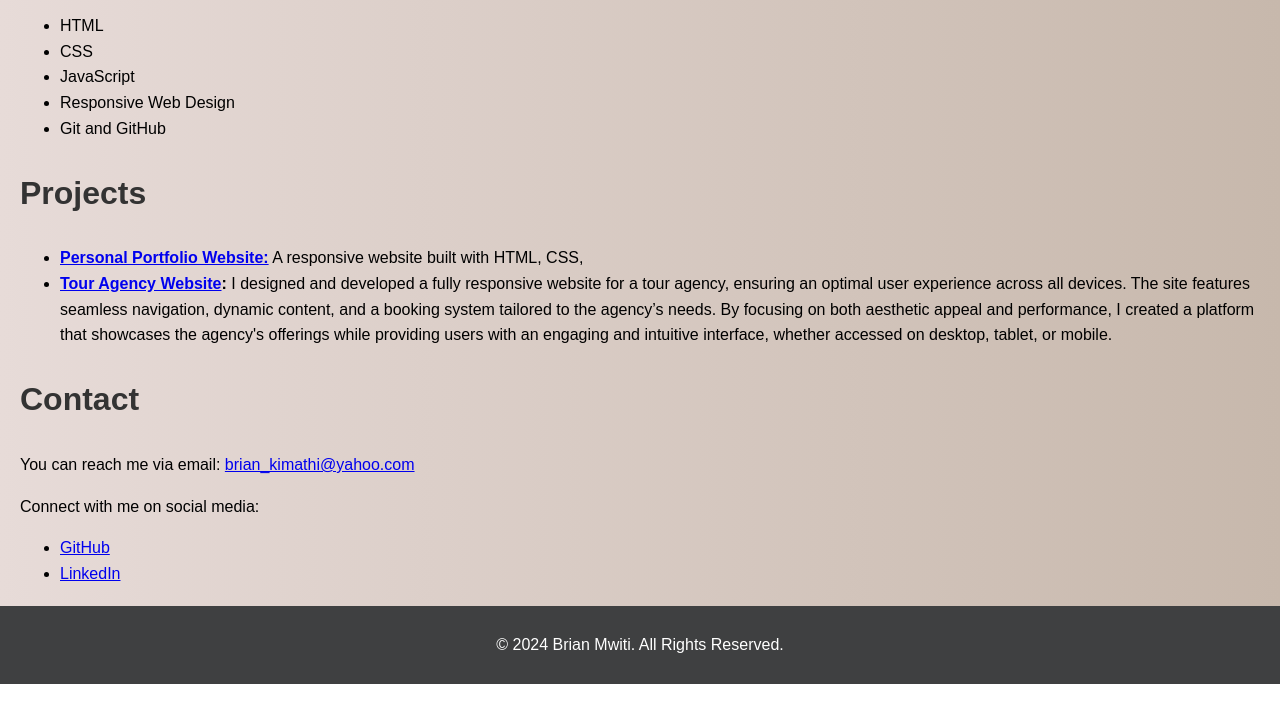
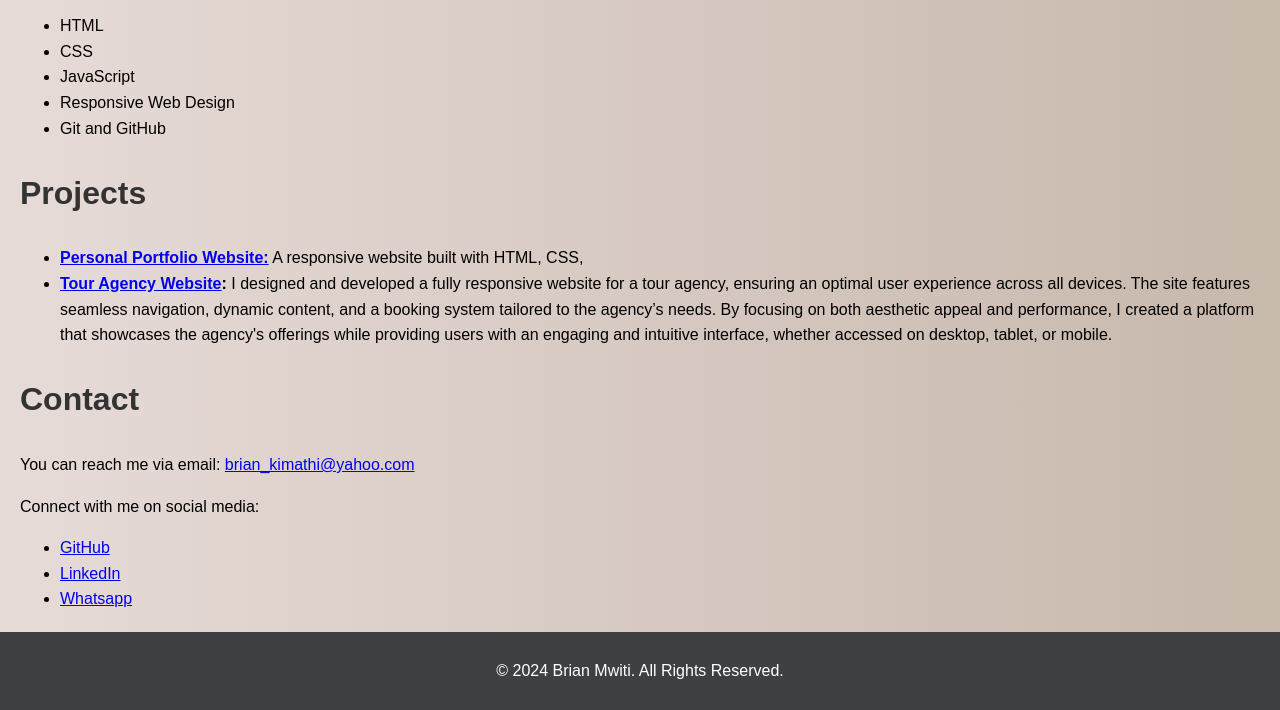
Before and after one commit to b-r-i-a-n-1-5-9/my-personal-website, a plain HTML site: page index.html in a window 1280 px wide. Shown: the part 611-1321 px from the top of the page. Before the commit the page ends 1295 px from the top, so only its background shows below. Drawn offline with Linux system fonts and the light colour scheme.

Commit message:
Added my whatsapp number

```diff
--- a/index.html
+++ b/index.html
@@ -51,6 +51,7 @@
         <ul>
             <li><a href="https://github.com/b-r-i-a-n-1-5-9" target="_blank">GitHub</a></li>
             <li><a href="https://linkedin.com/in/brian-mwiti/" target="_blank">LinkedIn</a></li>
+            <li><a href="https://api.whatsapp.com/send?phone=254712660935&" target="_blank">Whatsapp</a></li>
         </ul>
     </section>
     <footer>
```
